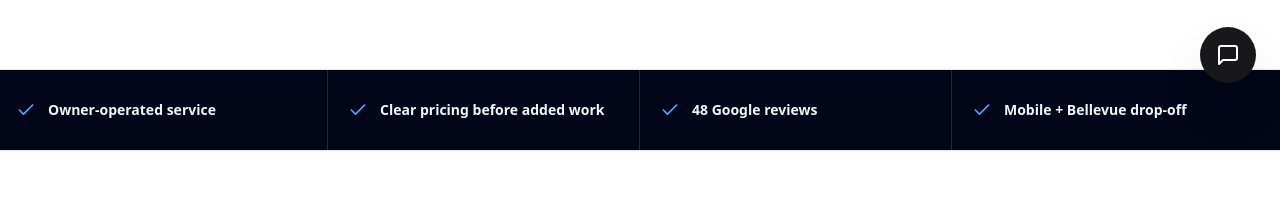
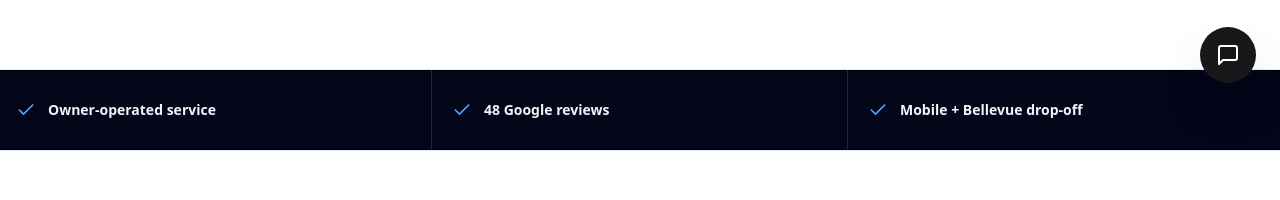
Before and after one commit to black123411/finaldetail, a React (Vite) app: page / in a window 1280 px wide. Shown: the part 693-893 px from the top of the page. Built offline with nearby package versions, Linux system fonts and the light colour scheme; no server answers.

Commit message:
Remove out-of-place clear pricing homepage item

```diff
--- a/client/pages/Home.tsx
+++ b/client/pages/Home.tsx
@@ -49,8 +49,8 @@ export default function Home() {
       </section>
 
       <section aria-label="Why customers choose Bryan" className="border-b border-slate-200 bg-slate-950 text-white">
-        <div className="container mx-auto grid px-4 sm:grid-cols-2 lg:grid-cols-4">
-          {['Owner-operated service', 'Clear pricing before added work', '48 Google reviews', 'Mobile + Bellevue drop-off'].map((item) => (
+        <div className="container mx-auto grid px-4 sm:grid-cols-3">
+          {['Owner-operated service', '48 Google reviews', 'Mobile + Bellevue drop-off'].map((item) => (
             <div key={item} className="flex min-h-20 items-center gap-3 border-b border-slate-800 py-4 last:border-b-0 sm:border-r sm:px-5 lg:border-b-0 first:pl-0 last:border-r-0">
               <Check className="h-5 w-5 shrink-0 text-blue-400" />
               <span className="text-sm font-black text-slate-100">{item}</span>
```
